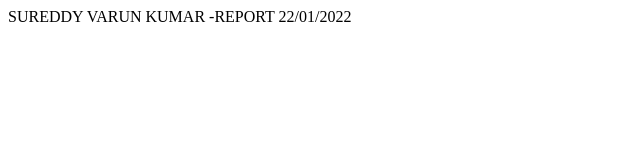
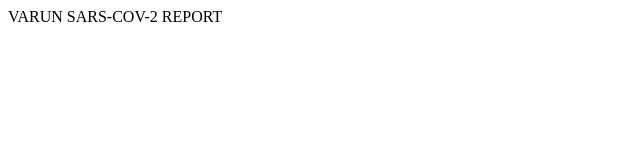
Before and after one commit to adithya2912/SUREDDY-VARUN-KUMAR, a plain HTML site: page index.html in a window 1280 px wide. Shown: the whole page, without its empty margins (0-640 px from the left). Drawn offline with Linux system fonts and the light colour scheme.

Commit message:
Create index.html

```diff
--- a/index.html
+++ b/index.html
@@ -1,3 +1,3 @@
 <html>
-<p><a><href="VARUN.pdf">SUREDDY VARUN KUMAR -REPORT 22/01/2022</a></p>
+<p><a><href="VARUN.pdf">VARUN SARS-COV-2 REPORT</a></p>
 </html>
```
